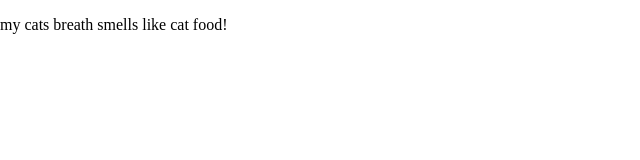
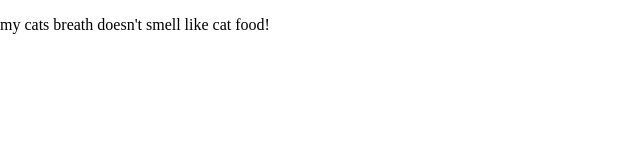
Before and after one commit to JustinLC/senecaTemplate, a website: page index.html in a window 1280 px wide. Shown: the full height of the page, 0-640 px from the left. Drawn offline with Linux system fonts and the light colour scheme.

```diff
--- a/index.html
+++ b/index.html
@@ -21,6 +21,6 @@
     <link type="text/css" rel="stylesheet" href="css/style.css">
   </head>
   <body>
-    <p>my cats breath smells like cat food!</p>
+    <p>my cats breath doesn't smell like cat food!</p>
   </body>
 </html>
```
